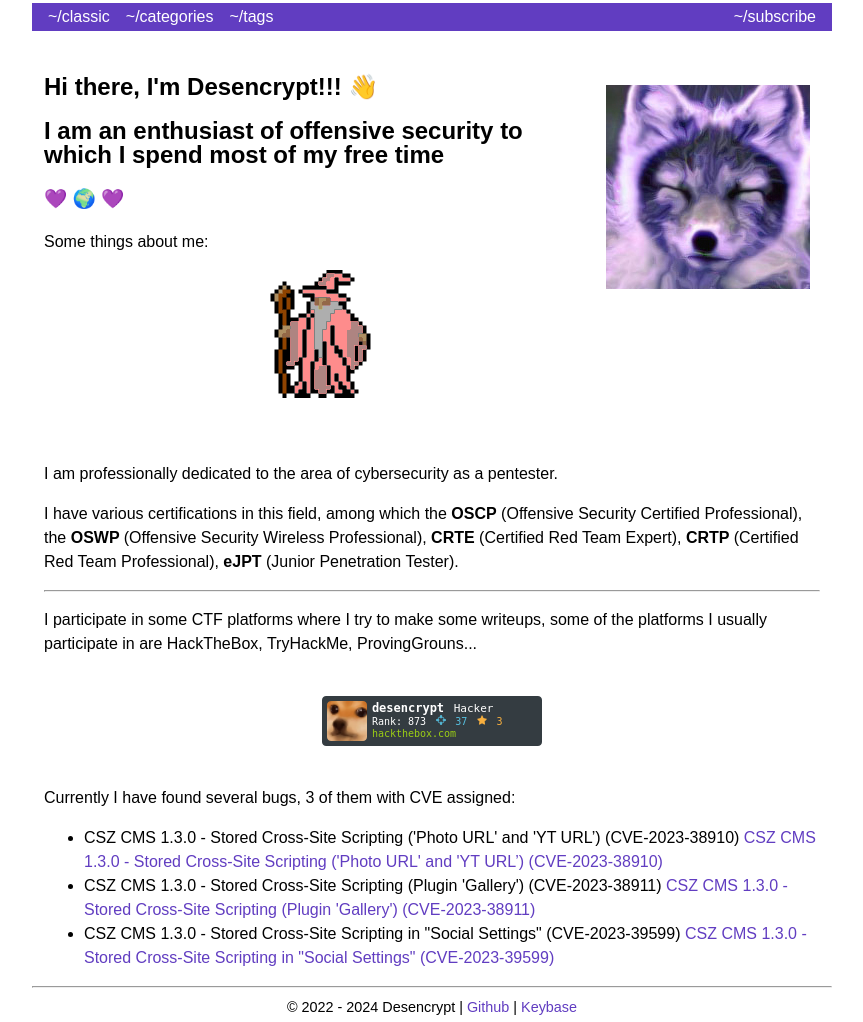
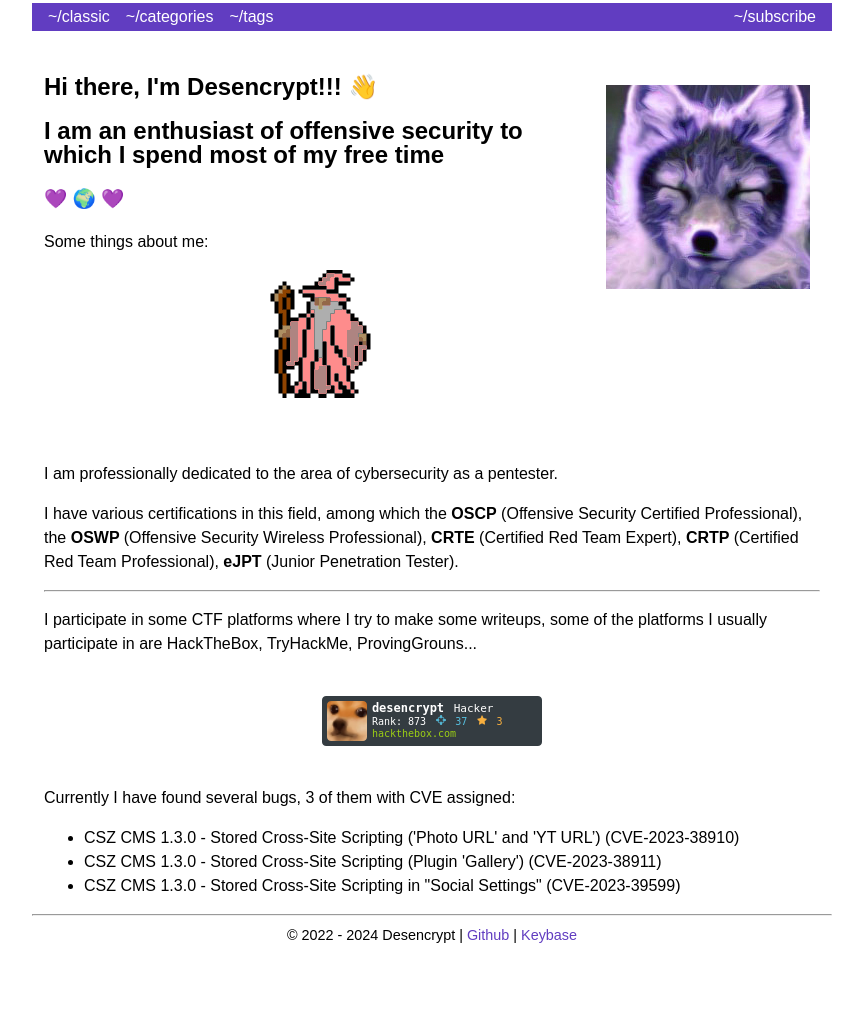
Before and after one commit to desencrypt/desencrypt.github.io, a plain HTML site: page about/index.html in a window 1280 px wide. Shown: the whole page, without its empty margins (208-1071 px from the left). After the commit the page ends 950 px from the top, so only its background shows below. Drawn offline with Linux system fonts and the light colour scheme; a web font is replaced by a local one.

Commit message:
Deploy my blog

```diff
--- a/about/index.html
+++ b/about/index.html
@@ -85,17 +85,17 @@ alt="A foxy face"></p>
 
      <li>
        <span class="date"> CSZ CMS 1.3.0 - Stored Cross-Site Scripting ('Photo URL' and 'YT URL’) (CVE-2023-38910)</span>
-       <a href="/post/2018/08/30/markdown-guide-modified/"> CSZ CMS 1.3.0 - Stored Cross-Site Scripting ('Photo URL' and 'YT URL’) (CVE-2023-38910)</a>
+
      </li>
 
      <li>
        <span class="date"> CSZ CMS 1.3.0 - Stored Cross-Site Scripting (Plugin 'Gallery') (CVE-2023-38911)</span>
-       <a href="/post/2012/04/23/hacker-with-horn/"> CSZ CMS 1.3.0 - Stored Cross-Site Scripting (Plugin 'Gallery') (CVE-2023-38911)</a>
+
      </li>
 
      <li>
        <span class="date"> CSZ CMS 1.3.0 - Stored Cross-Site Scripting in "Social Settings" (CVE-2023-39599)</span>
-       <a href="/post/2012/03/12/command-line-awesomeness/"> CSZ CMS 1.3.0 - Stored Cross-Site Scripting in "Social Settings" (CVE-2023-39599)</a>
+
      </li>
 
    </ul>
```
